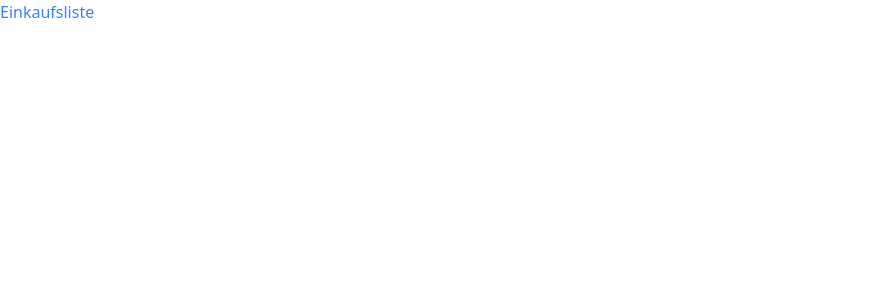
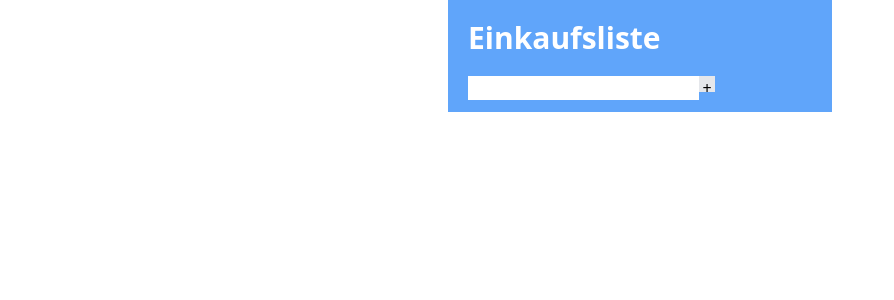
Before and after one commit to lcmoc/einkaufsliste, a React (Create React App) app: page / in a window 1280 px wide. Shown: the top 300 px of the page, without its empty margins (0-894 px from the left). Built offline with nearby package versions, Linux system fonts and the light colour scheme.

Commit message:
inital commit

```diff
--- a/src/App.css
+++ b/src/App.css
@@ -1,3 +1,13 @@
 @tailwind base;
 @tailwind components;
 @tailwind utilities;
+
+@layer components{
+    .p-text {
+      @apply text-lg text-gray-500 font-bold
+    }
+
+    .MainContainer {
+      @apply flex flex-col items-center justify-center
+    }
+  }
--- a/src/App.js
+++ b/src/App.js
@@ -1,11 +1,13 @@
 import './App.css';
+
+import Header from './components/Header/inex';
 
 function App() {
   return (
     <div className="App">
       <header className="App-header"></header>
       <body>
-        <h1 className="text-blue-500">Einkaufsliste</h1>
+        <Header />
       </body>
     </div>
   );
--- /dev/null
+++ b/src/components/Header/inex.js
@@ -0,0 +1,14 @@
+import Input from "../Input";
+
+const Header = () => {
+    return(
+        <div className="MainContainer">
+            <div className="flex items-start justify-start flex-col bg-blue-400 w-96">
+                <h1 className="text-white text-3xl p-text my-5 ml-5">Einkaufsliste</h1>
+                <Input />
+            </div>
+        </div>
+    )
+};
+
+export default Header
--- /dev/null
+++ b/src/components/Input/index.js
@@ -0,0 +1,10 @@
+const Input = () => {
+  return (
+    <div className="MainConatainer">
+      <input type="text" className="mb-3 ml-5" />
+      <button className="w-4 h-4 bg-gray-200">+</button>
+    </div>
+  );
+};
+
+export default Input;
```
